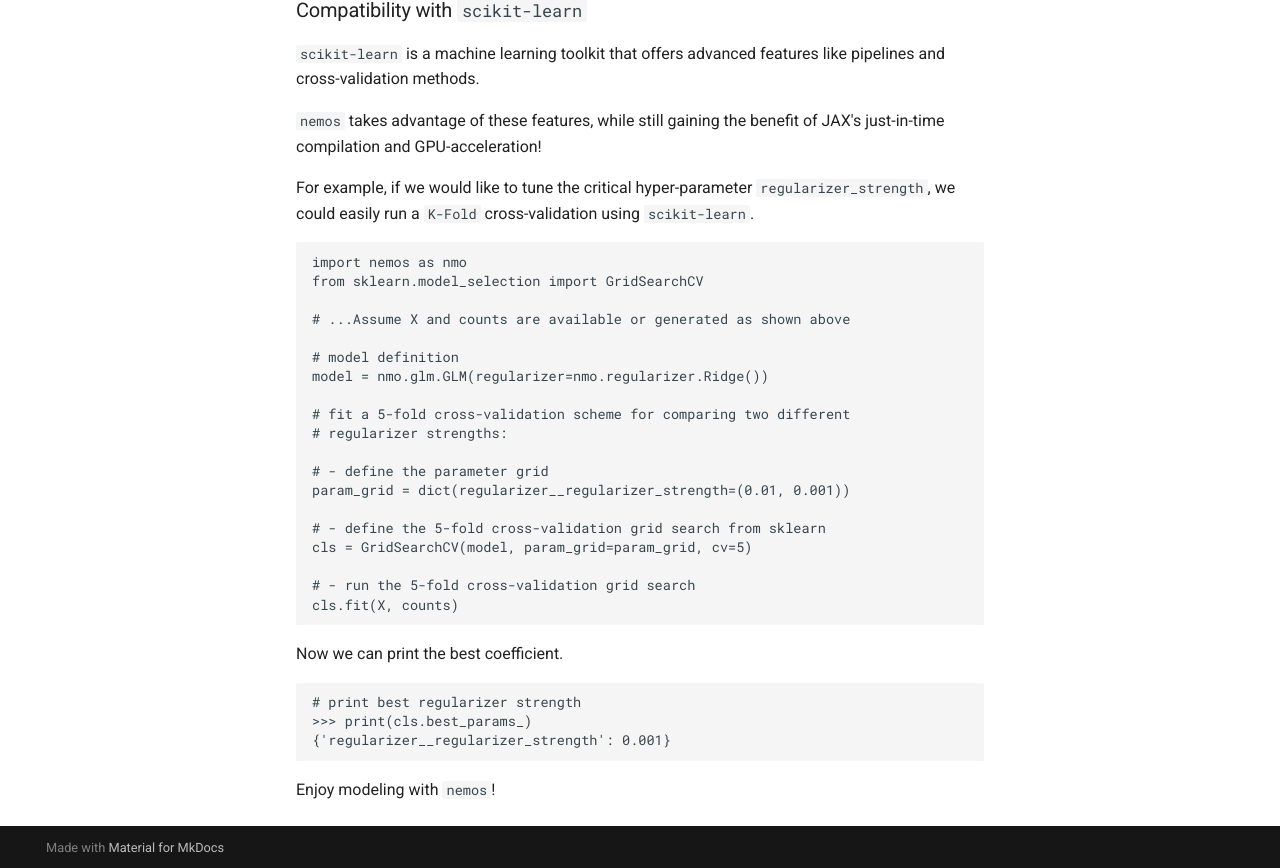
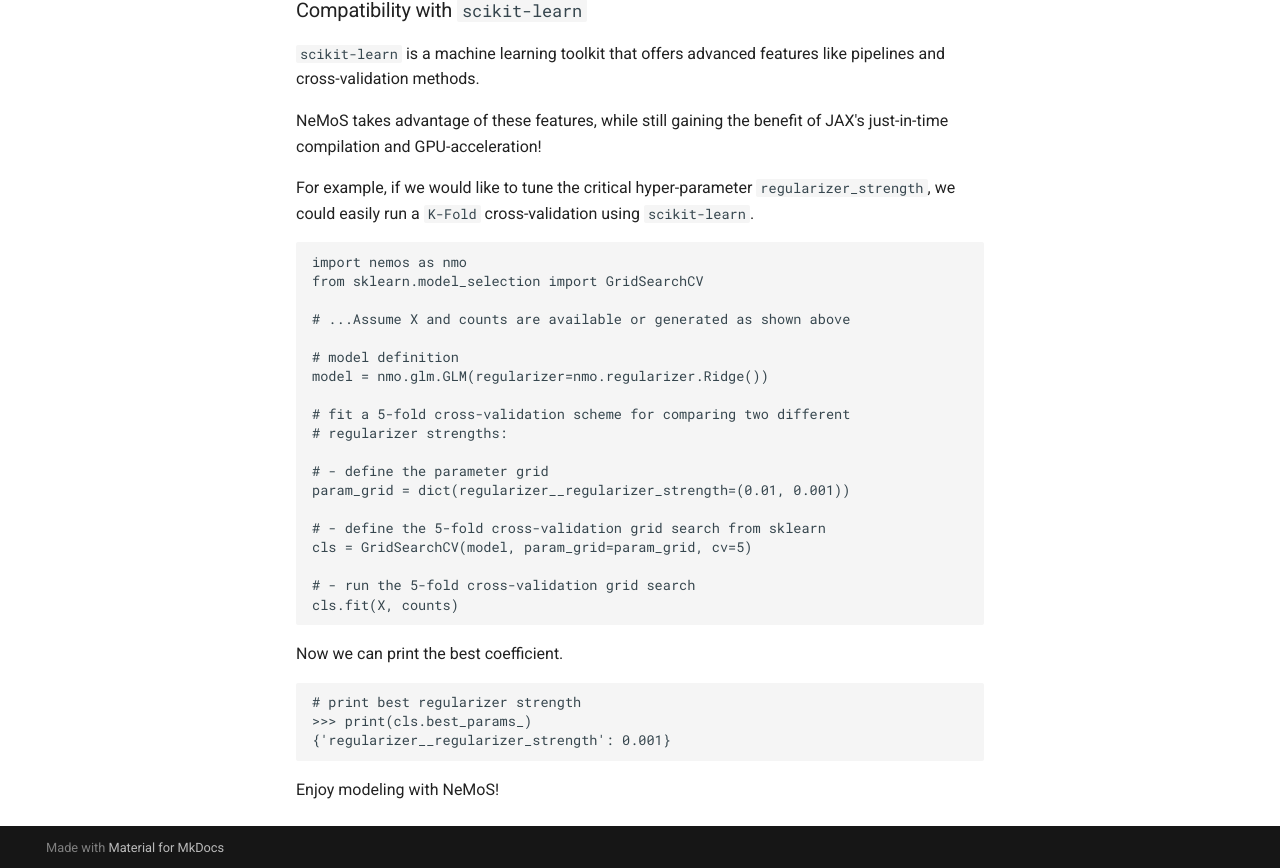
Before and after one commit to flatironinstitute/nemos, an MkDocs documentation site: the page built from docs/quickstart.md, in a window 1280 px wide and 1400 px high, scrolled down 3237 px. Shown: the part 529-1397 px from the top of the window. Built offline with MkDocs 1.6.1 and Material for MkDocs 9.7.7, drawn with Linux system fonts in a browser that asks for light colours; nearby versions of some CDN libraries; library files that are not in the unit come from our copies; comment, search, counter and statistics services are not loaded.

````diff
--- a/docs/quickstart.md
+++ b/docs/quickstart.md
@@ -99,7 +99,7 @@ A canonical example of this behavior is the `predict` method of `GLM`.
 <class 'pynapple.core.time_series.Tsd'>
 ```
 
-Let's see how you can greatly streamline your analysis pipeline by integrating `pynapple` and `nemos`.
+Let's see how you can greatly streamline your analysis pipeline by integrating `pynapple` and NeMoS.
 
 !!! note
     You can download this dataset by clicking [here](https://www.dropbox.com/s/su4oaje57g3kit9/A2929-200711.zip?dl=1).
@@ -153,7 +153,7 @@ plt.show()
 
 `scikit-learn` is a machine learning toolkit that offers advanced features like pipelines and cross-validation methods.
 
-`nemos` takes advantage of these features, while still gaining the benefit of JAX's just-in-time
+NeMoS takes advantage of these features, while still gaining the benefit of JAX's just-in-time
 compilation and GPU-acceleration!
 
 For example, if we would like to tune the critical hyper-parameter `regularizer_strength`, we
@@ -189,4 +189,4 @@ Now we can print the best coefficient.
 {'regularizer__regularizer_strength': 0.001}
 ```
 
-Enjoy modeling with `nemos`!
+Enjoy modeling with NeMoS!
````
Also changed, not shown: CONTRIBUTING.md (+1 -1 lines), docs/installation.md (+1 -1 lines).
